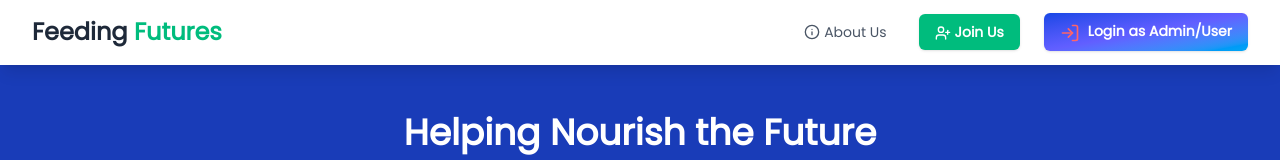
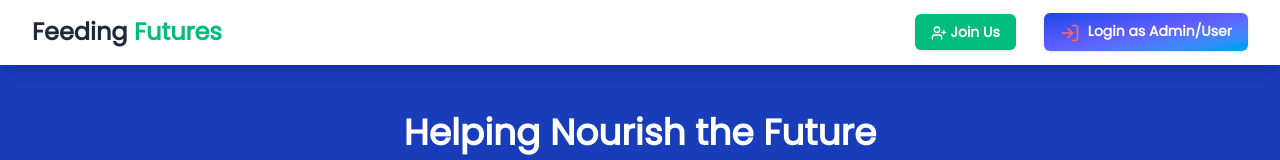
Before and after one commit to namanmahajan2020/Feeding-Futures, a React (Vite) app in the folder Feeding-Futures/delivery/: page / in a window 1280 px wide. Shown: the top 160 px of the page. Built offline with nearby package versions, Linux system fonts and the light colour scheme.

Commit message:
navbar changes

```diff
--- a/Feeding-Futures/delivery/src/components/Navbar.jsx
+++ b/Feeding-Futures/delivery/src/components/Navbar.jsx
@@ -15,14 +15,14 @@
 
 const Header = ({ isLoggedIn = false, onLogout }) => {
   const [isMenuOpen, setIsMenuOpen] = useState(false);
-  const [userEmail, setUserEmail] = useState("");
+  const [userName, setUserName] = useState(""); // Track user name
   const navigate = useNavigate();
   const location = useLocation();
 
   useEffect(() => {
     const checkLoginStatus = () => {
-      const email = localStorage.getItem("email");
-      setUserEmail(email);
+      const name = localStorage.getItem("name"); // Get the name from localStorage
+      setUserName(name);
     };
 
     // Listen to localStorage changes (cross-tab)
@@ -34,9 +34,8 @@
     return () => {
       window.removeEventListener("storage", checkLoginStatus);
     };
-  }, [userEmail, navigate]);
+  }, [userName, navigate]);
 
-  // Detect if we're on the signup page
   const isSignupPage = location.pathname === "/signup";
 
   const loggedInNavItems = [
@@ -66,10 +65,10 @@
 
   const logout = () => {
     localStorage.removeItem("email");
+    localStorage.removeItem("name"); // Remove name from localStorage as well
     if (onLogout) onLogout(); // update parent immediately
     navigate("/signup");
   };
-
 
   return (
     <header className="border-b-1 border-white shadow-lg sticky top-0 z-50 bg-transparent backdrop-blur-2xl">
@@ -77,15 +76,16 @@
         <div className="flex justify-between items-center h-16">
           {/* Logo */}
           <div
-            className="flex-shrink-0 text-2xl font-extrabold text-gray-800 cursor-pointer"
-            onClick={() => navigate("/")}
+            className="flex-shrink-0 text-2xl mr-64 font-extrabold text-gray-800 cursor-pointer"
+            onClick={() => navigate("/orders")}
           >
             Feeding <b className="text-emerald-500">Futures</b>
           </div>
 
           {/* Desktop Navigation */}
-          <nav className="hidden md:flex space-x-3 items-center">
-            {activeNavItems.map((item) => (
+          <nav className="hidden md:flex items-center space-x-6 w-full justify-center">
+            {/* Centered Navigation Items */}
+            {isLoggedIn && activeNavItems.map((item) => (
               <button
                 key={item.name}
                 onClick={() => navigate(item.path)}
@@ -96,7 +96,9 @@
               </button>
             ))}
 
-            {/* ✅ Show “Join Us” button only if logged out and NOT on signup page */}
+            {/* Rest of Navigation Items */}
+            <div className="flex items-center space-x-4 ml-auto">
+              {/* Show “Join Us” button only if logged out and NOT on signup page */}
               {!isLoggedIn && !isSignupPage && (
                 <button
                   onClick={() => navigate("/signup")}
@@ -107,7 +109,7 @@
                 </button>
               )}
 
-            {/* ✅ On signup page, show “Login as Admin/User” button */}
+              {/* On signup page, show “Login as Admin/User” button */}
               {(!isLoggedIn || isSignupPage) && (
                 <button
                   onClick={() => navigate("/orders")}
@@ -120,8 +122,8 @@
 
               {isLoggedIn && (
                 <>
-                <span className="text-sm font-semibold text-gray-700 ml-4 border-l pl-4">
-                  👋 {userEmail || "User"}
+                  <span className="text-sm font-semibold text-gray-700 ml-4">
+                    👋 {userName || "User"} {/* Show the user's name */}
                   </span>
                   <button
                     onClick={logout}
@@ -131,6 +133,7 @@
                   </button>
                 </>
               )}
+            </div>
           </nav>
 
           {/* Mobile Menu Toggle */}
```
Lines whose indentation alone changed are shown as unchanged.
